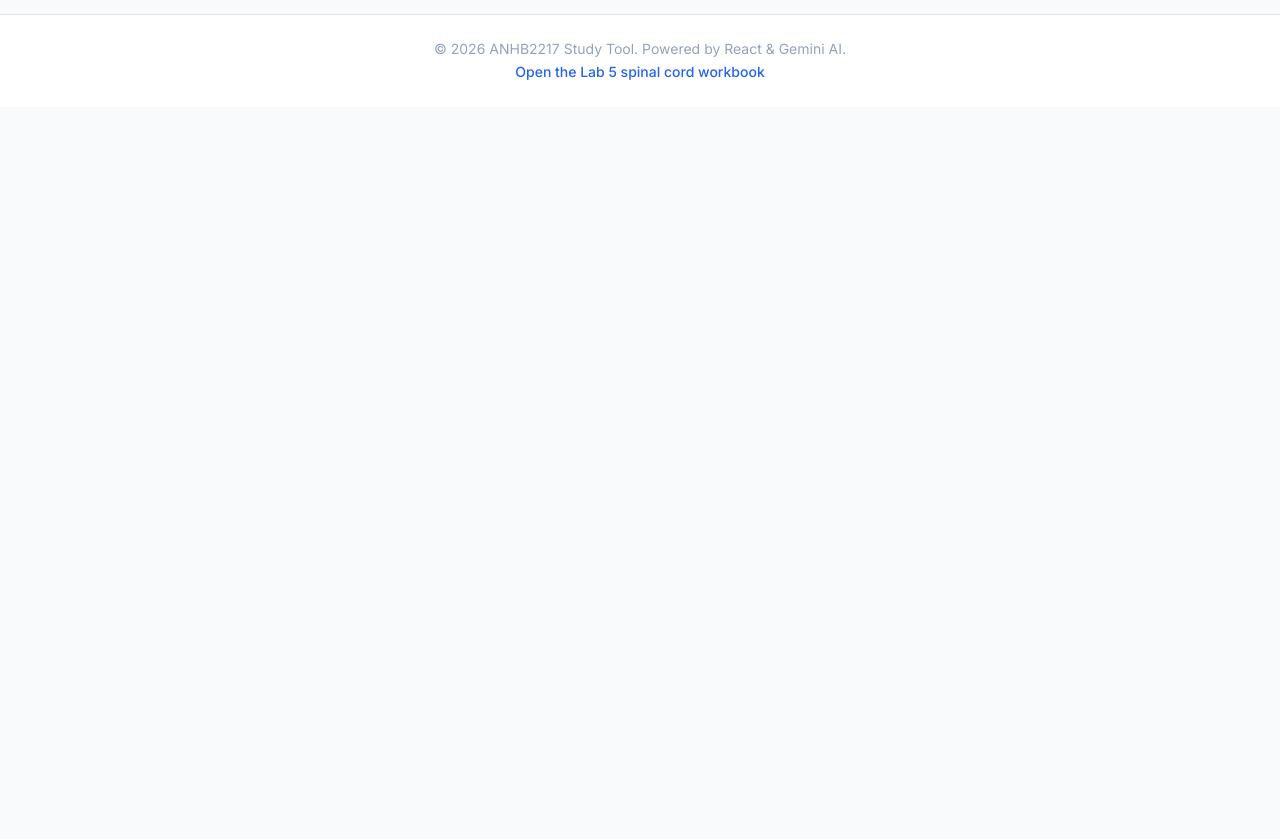
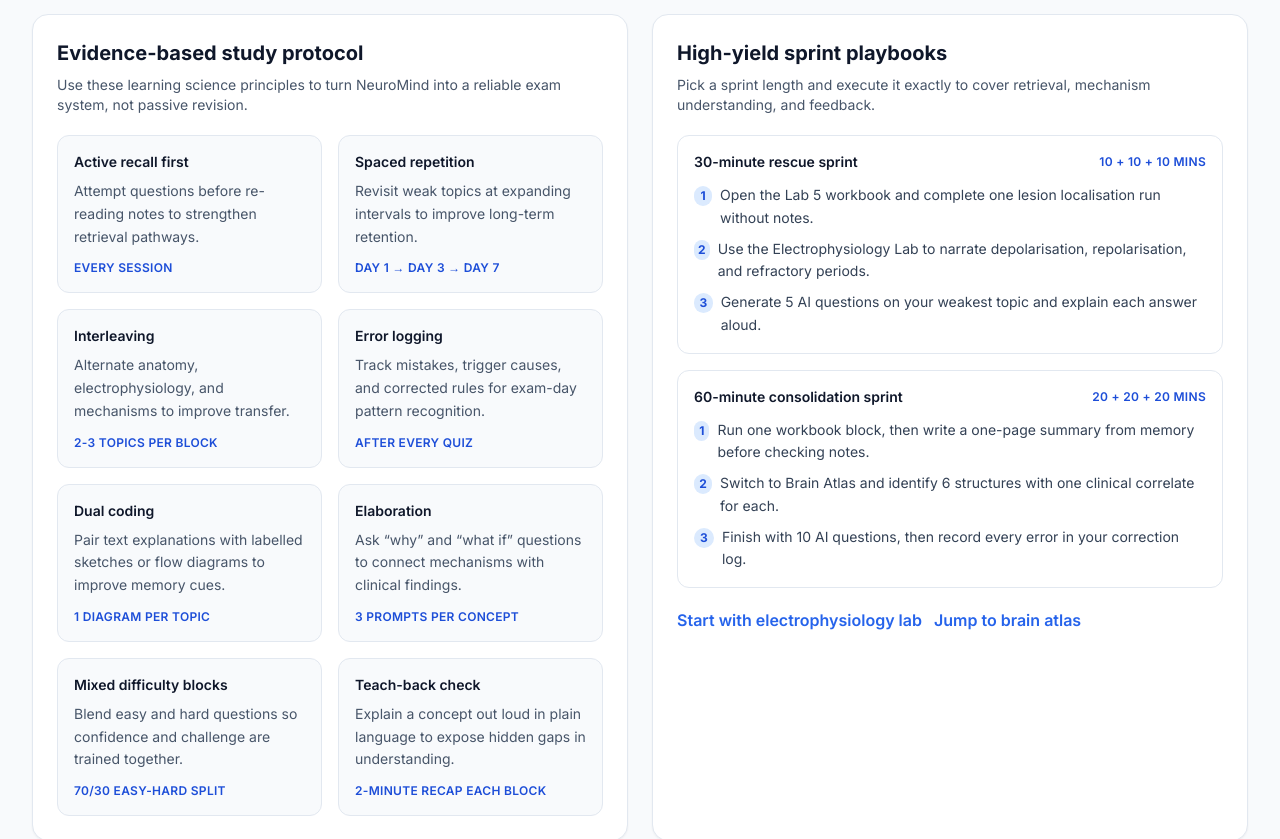
Before and after one commit to KG-97/neuromind-anhb2217, a React (Vite) app: page / in a window 1280 px wide. Shown: the part 720-1559 px from the top of the page. Before the commit the page ends 827 px from the top, so only its background shows below. Built offline with nearby package versions, Linux system fonts and the light colour scheme; no server answers.

Commit message:
Double study protocol depth and sprint playbooks

```diff
--- a/components/StudyHub.tsx
+++ b/components/StudyHub.tsx
@@ -7,6 +7,70 @@ interface StudyHubProps {
 }
 
 const StudyHub: React.FC<StudyHubProps> = ({ onNavigate }) => {
+  const evidenceBasedProtocol = [
+    {
+      title: 'Active recall first',
+      detail: 'Attempt questions before re-reading notes to strengthen retrieval pathways.',
+      cadence: 'Every session',
+    },
+    {
+      title: 'Spaced repetition',
+      detail: 'Revisit weak topics at expanding intervals to improve long-term retention.',
+      cadence: 'Day 1 → Day 3 → Day 7',
+    },
+    {
+      title: 'Interleaving',
+      detail: 'Alternate anatomy, electrophysiology, and mechanisms to improve transfer.',
+      cadence: '2-3 topics per block',
+    },
+    {
+      title: 'Error logging',
+      detail: 'Track mistakes, trigger causes, and corrected rules for exam-day pattern recognition.',
+      cadence: 'After every quiz',
+    },
+    {
+      title: 'Dual coding',
+      detail: 'Pair text explanations with labelled sketches or flow diagrams to improve memory cues.',
+      cadence: '1 diagram per topic',
+    },
+    {
+      title: 'Elaboration',
+      detail: 'Ask “why” and “what if” questions to connect mechanisms with clinical findings.',
+      cadence: '3 prompts per concept',
+    },
+    {
+      title: 'Mixed difficulty blocks',
+      detail: 'Blend easy and hard questions so confidence and challenge are trained together.',
+      cadence: '70/30 easy-hard split',
+    },
+    {
+      title: 'Teach-back check',
+      detail: 'Explain a concept out loud in plain language to expose hidden gaps in understanding.',
+      cadence: '2-minute recap each block',
+    },
+  ];
+
+  const quickStartPlan = [
+    {
+      label: '30-minute rescue sprint',
+      totalTime: '10 + 10 + 10 mins',
+      steps: [
+        'Open the Lab 5 workbook and complete one lesion localisation run without notes.',
+        'Use the Electrophysiology Lab to narrate depolarisation, repolarisation, and refractory periods.',
+        'Generate 5 AI questions on your weakest topic and explain each answer aloud.',
+      ],
+    },
+    {
+      label: '60-minute consolidation sprint',
+      totalTime: '20 + 20 + 20 mins',
+      steps: [
+        'Run one workbook block, then write a one-page summary from memory before checking notes.',
+        'Switch to Brain Atlas and identify 6 structures with one clinical correlate for each.',
+        'Finish with 10 AI questions, then record every error in your correction log.',
+      ],
+    },
+  ];
+
   return (
     <div className="space-y-8">
       <section className="bg-white border border-slate-200 rounded-3xl p-8 shadow-sm">
@@ -85,6 +149,65 @@ const StudyHub: React.FC<StudyHubProps> = ({ onNavigate }) => {
           </article>
         ))}
       </section>
+
+      <section className="grid grid-cols-1 xl:grid-cols-2 gap-6">
+        <article className="bg-white border border-slate-200 rounded-2xl p-6 shadow-sm">
+          <h3 className="text-xl font-bold text-slate-900">Evidence-based study protocol</h3>
+          <p className="text-sm text-slate-600 mt-2">
+            Use these learning science principles to turn NeuroMind into a reliable exam system, not passive revision.
+          </p>
+          <div className="mt-5 grid sm:grid-cols-2 gap-4">
+            {evidenceBasedProtocol.map((item) => (
+              <div key={item.title} className="bg-slate-50 border border-slate-200 rounded-xl p-4">
+                <p className="text-sm font-semibold text-slate-900">{item.title}</p>
+                <p className="text-sm text-slate-600 mt-2 leading-relaxed">{item.detail}</p>
+                <p className="text-xs text-blue-700 font-semibold mt-3 uppercase tracking-wide">{item.cadence}</p>
+              </div>
+            ))}
+          </div>
+        </article>
+
+        <article className="bg-white border border-slate-200 rounded-2xl p-6 shadow-sm">
+          <h3 className="text-xl font-bold text-slate-900">High-yield sprint playbooks</h3>
+          <p className="text-sm text-slate-600 mt-2">
+            Pick a sprint length and execute it exactly to cover retrieval, mechanism understanding, and feedback.
+          </p>
+          <div className="mt-5 space-y-4">
+            {quickStartPlan.map((plan) => (
+              <div key={plan.label} className="rounded-xl border border-slate-200 p-4">
+                <div className="flex items-center justify-between gap-3">
+                  <p className="text-sm font-semibold text-slate-900">{plan.label}</p>
+                  <span className="text-xs font-semibold uppercase tracking-wide text-blue-700">{plan.totalTime}</span>
+                </div>
+                <ol className="mt-3 space-y-2">
+                  {plan.steps.map((step, index) => (
+                    <li key={step} className="flex gap-2">
+                      <span className="mt-0.5 h-5 w-5 rounded-full bg-blue-100 text-blue-700 text-xs font-bold flex items-center justify-center">
+                        {index + 1}
+                      </span>
+                      <p className="text-sm text-slate-700 leading-relaxed">{step}</p>
+                    </li>
+                  ))}
+                </ol>
+              </div>
+            ))}
+          </div>
+          <div className="mt-5 flex flex-wrap gap-3">
+            <button
+              onClick={() => onNavigate(Tab.ELECTRO)}
+              className="inline-flex items-center gap-2 text-blue-600 font-semibold hover:text-blue-800 transition-colors"
+            >
+              Start with electrophysiology lab
+            </button>
+            <button
+              onClick={() => onNavigate(Tab.ANATOMY)}
+              className="inline-flex items-center gap-2 text-blue-600 font-semibold hover:text-blue-800 transition-colors"
+            >
+              Jump to brain atlas
+            </button>
+          </div>
+        </article>
+      </section>
     </div>
   );
 };
```
